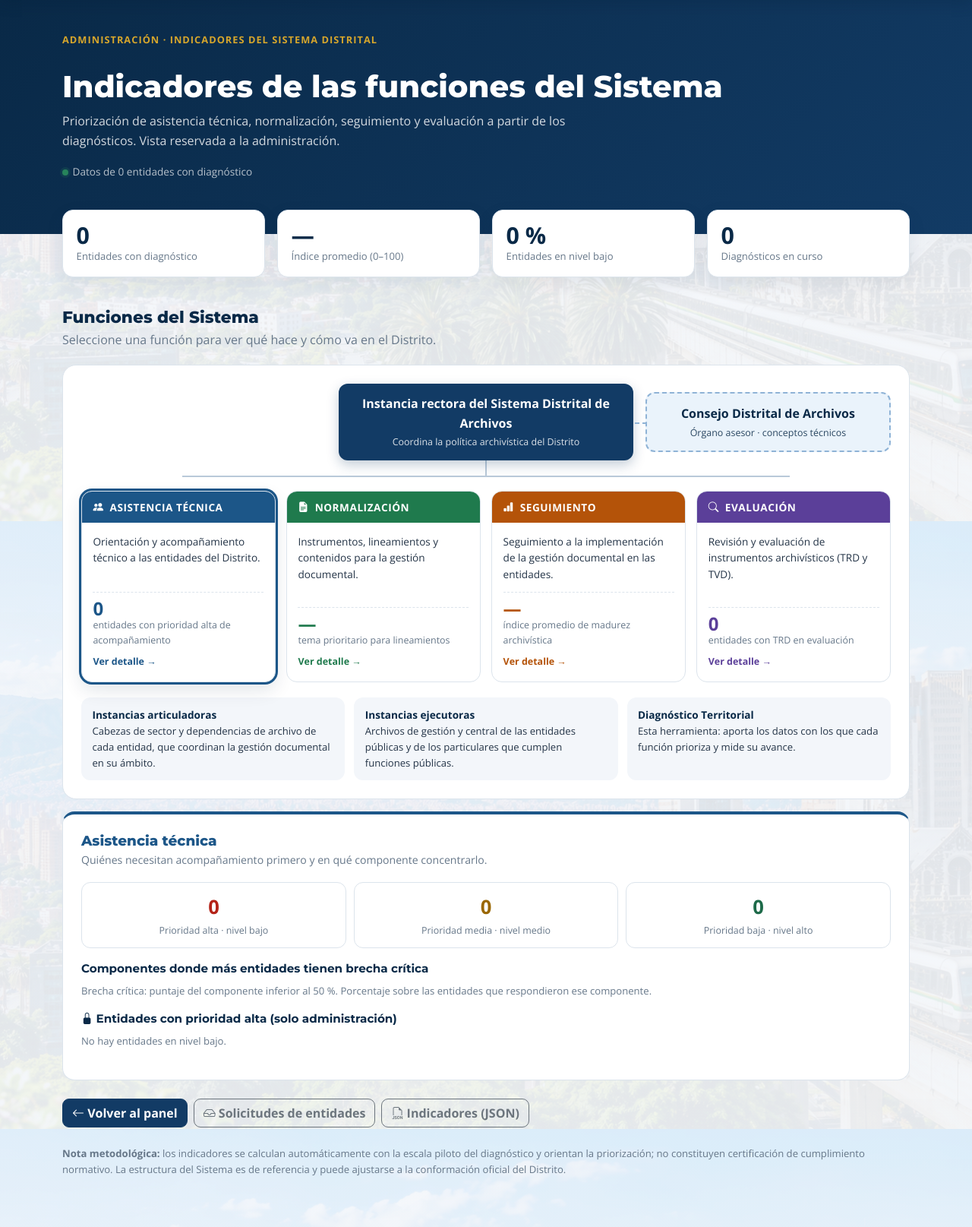
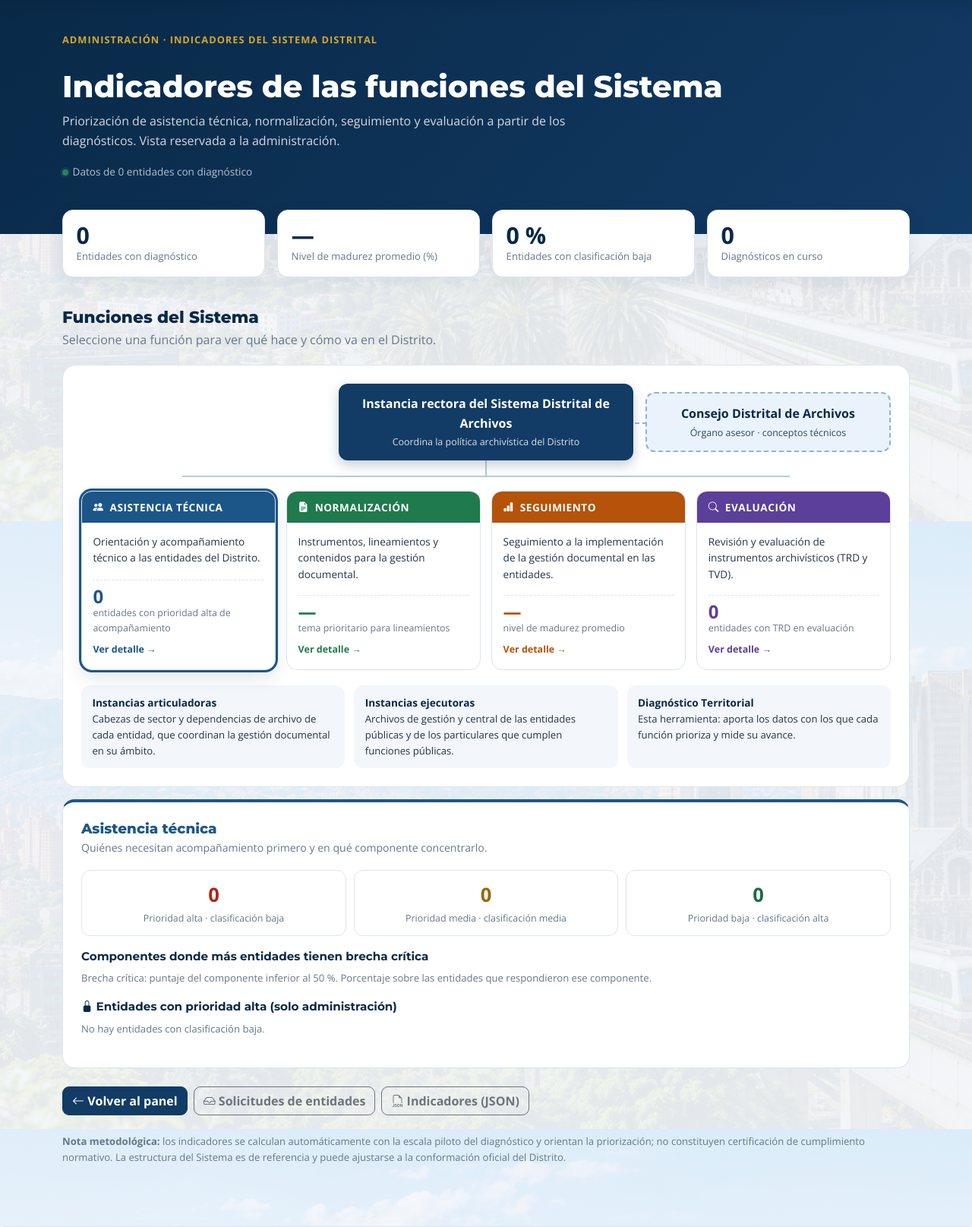
Before and after one commit to juancamilo0808-hash/diagnostico-archivistico-medellin, a Flask app: page /admin/sistema-distrital in a window 1280 px wide; the page is wider, and only the part inside the window is pictured. Shown: the part 114-1729 px from the top of that part at 76% size. Run offline with Flask 3, Linux system fonts and the light colour scheme; the visitor is signed in with stand-in values (Sample User, id 1).

Commit message:
Nivel de madurez en lugar de IMA y radicado CDA con NIT de la entidad
- Reemplaza IMA por «Nivel de madurez» y la clasificación Bajo/Medio/Alto por «Clasificación» en panel, inicio, mapa, ficha, resultado y Excel.
- Nuevo radicado CDA-<AT|EV>-<NIT>-<año>-<consecutivo>, con consecutivo por tipo que se reinicia cada año y validación del NIT.

```diff
--- a/app.py
+++ b/app.py
@@ -915,7 +915,7 @@ def exportar_excel():
         'P7 - TRD', 'P8 - Organización del archivo', 'P9 - PGD',
         'P10 - PINAR', 'P11', 'P12', 'P13', 'P14 - Organización e inventarios',
         'P15', 'P16 - Conservación', 'P17', 'P18', 'P19', 'P20', 'P21',
-        'Puntaje obtenido', 'Variables aplicables', 'IMA (%)', 'Nivel de madurez',
+        'Puntaje obtenido', 'Variables aplicables', 'Nivel de madurez (%)', 'Clasificación',
     ])
     ws.append(encabezados)
 
@@ -951,10 +951,10 @@ def exportar_excel():
         max_length = min(max(len(str(cell.value or '')) for cell in column_cells) + 2, 42)
         ws.column_dimensions[get_column_letter(column_cells[0].column)].width = max(max_length, 14)
 
-    resumen = wb.create_sheet('Resumen IMA')
+    resumen = wb.create_sheet('Resumen nivel de madurez')
     resumen.append([
         'ID de registro', 'Fecha de registro', 'Entidad / NIT', 'Naturaleza',
-        'Sector', 'Puntaje obtenido', 'Variables aplicables', 'IMA (%)', 'Nivel de madurez'
+        'Sector', 'Puntaje obtenido', 'Variables aplicables', 'Nivel de madurez (%)', 'Clasificación'
     ])
     for r in registros:
         resumen.append([
@@ -1005,7 +1005,7 @@ def exportar_excel():
     respuestas_ws = wb.create_sheet('Respuestas completas')
     respuestas_ws.append([
         'ID de registro', 'Fecha de registro', 'Código de entidad',
-        'Entidad / NIT', 'IMA (%)', 'Nivel', *campos_ordenados
+        'Entidad / NIT', 'Nivel de madurez (%)', 'Clasificación', *campos_ordenados
     ])
     for registro, respuestas in respuestas_registros:
         valores = []
@@ -1311,6 +1311,24 @@ app.jinja_env.globals['sda_anillo'] = [
 _CORREO_RE = re.compile(r'^[^@\s]+@[^@\s]+\.[^@\s]+$')
 
 
+def nit_base(nit):
+    """Dígitos del NIT sin el dígito de verificación (890905211-1 -> 890905211)."""
+    return re.sub(r'\D', '', (nit or '').split('-')[0])
+
+
+def generar_radicado(prefijo, nit):
+    """Radicado del Consejo Distrital de Archivos: CDA-<tipo>-<NIT>-<año>-<consecutivo>.
+    El consecutivo es independiente por tipo de solicitud y se reinicia cada año."""
+    anio = datetime.utcnow().year
+    patron = f'CDA-{prefijo}-%-{anio}-%'
+    n = SolicitudSistema.query.filter(SolicitudSistema.radicado.like(patron)).count() + 1
+    while True:
+        radicado = f'CDA-{prefijo}-{nit_base(nit)}-{anio}-{n:04d}'
+        if not SolicitudSistema.query.filter_by(radicado=radicado).first():
+            return radicado
+        n += 1
+
+
 def _sda_radicados_sesion():
     return list(session.get('sda_radicados', []))
 
@@ -1356,6 +1374,8 @@ def sistema_distrital_solicitud():
             errores['enlace_documentos'] = 'Ingrese un enlace https a la carpeta con los documentos.'
     elif v['enlace_documentos'] and not re.match(r'^https?://\S+$', v['enlace_documentos']):
         errores['enlace_documentos'] = 'El enlace debe comenzar por https://'
+    if v['nit'] and not 6 <= len(nit_base(v['nit'])) <= 10:
+        errores['nit'] = 'Ingrese un NIT válido, por ejemplo 890905211-1.'
     if not f.get('autoriza_datos'):
         errores['autoriza_datos'] = 'Debe autorizar el tratamiento de datos para radicar.'
     limites = {'entidad': 300, 'nit': 40, 'contacto_nombre': 200, 'contacto_cargo': 200, 'correo': 200,
@@ -1376,9 +1396,9 @@ def sistema_distrital_solicitud():
                              descripcion=v['descripcion'], estado='Radicada')
         db.session.add(s)
         db.session.flush()
-        s.radicado = f"SDA-{cfg['prefijo']}-{datetime.utcnow().year}-{s.id:05d}"
+        s.radicado = generar_radicado(cfg['prefijo'], v['nit'])
         db.session.add(SolicitudEvento(solicitud_id=s.id, estado='Radicada',
-                                       observacion='Solicitud recibida por el Sistema Distrital de Archivos.'))
+                                       observacion='Solicitud recibida por el Consejo Distrital de Archivos.'))
         db.session.commit()
     except Exception:
         db.session.rollback()
--- a/templates/admin_sistema_distrital.html
+++ b/templates/admin_sistema_distrital.html
@@ -126,8 +126,8 @@
 <div class="container pb-5">
   <div class="row g-3 sda-kpis">
     <div class="col-6 col-lg-3"><div class="sda-kpi"><div class="v">{{ d.n if ver else '—' }}</div><div class="l">Entidades con diagnóstico</div></div></div>
-    <div class="col-6 col-lg-3"><div class="sda-kpi"><div class="v">{{ d.promedio if ver and d.promedio is not none else '—' }}</div><div class="l">Índice promedio (0–100)</div></div></div>
-    <div class="col-6 col-lg-3"><div class="sda-kpi"><div class="v">{{ (d.niveles_pct.Bajo ~ ' %') if ver else '—' }}</div><div class="l">Entidades en nivel bajo</div></div></div>
+    <div class="col-6 col-lg-3"><div class="sda-kpi"><div class="v">{{ d.promedio if ver and d.promedio is not none else '—' }}</div><div class="l">Nivel de madurez promedio (%)</div></div></div>
+    <div class="col-6 col-lg-3"><div class="sda-kpi"><div class="v">{{ (d.niveles_pct.Bajo ~ ' %') if ver else '—' }}</div><div class="l">Entidades con clasificación baja</div></div></div>
     <div class="col-6 col-lg-3"><div class="sda-kpi"><div class="v">{{ d.en_curso if d else '—' }}</div><div class="l">Diagnósticos en curso</div></div></div>
   </div>
 
@@ -168,7 +168,7 @@
           <div class="hd"><i class="bi bi-bar-chart-fill"></i> Seguimiento</div>
           <div class="bd">
             <div class="desc">Seguimiento a la implementación de la gestión documental en las entidades.</div>
-            <div class="live"><div class="n">{{ d.promedio if ver and d.promedio is not none else '—' }}</div><div class="t">índice promedio de madurez archivística</div></div>
+            <div class="live"><div class="n">{{ d.promedio if ver and d.promedio is not none else '—' }}</div><div class="t">nivel de madurez promedio</div></div>
             <span class="more">Ver detalle →</span>
           </div>
         </button>
@@ -194,9 +194,9 @@
       <p class="sub">Quiénes necesitan acompañamiento primero y en qué componente concentrarlo.</p>
       {% if ver %}
       <div class="prio">
-        <div class="alta"><div class="n">{{ d.prioridades.Alta|length }}</div><div class="t">Prioridad alta · nivel bajo</div></div>
-        <div class="media"><div class="n">{{ d.prioridades.Media|length }}</div><div class="t">Prioridad media · nivel medio</div></div>
-        <div class="baja"><div class="n">{{ d.prioridades.Baja|length }}</div><div class="t">Prioridad baja · nivel alto</div></div>
+        <div class="alta"><div class="n">{{ d.prioridades.Alta|length }}</div><div class="t">Prioridad alta · clasificación baja</div></div>
+        <div class="media"><div class="n">{{ d.prioridades.Media|length }}</div><div class="t">Prioridad media · clasificación media</div></div>
+        <div class="baja"><div class="n">{{ d.prioridades.Baja|length }}</div><div class="t">Prioridad baja · clasificación alta</div></div>
       </div>
       <h4>Componentes donde más entidades tienen brecha crítica</h4>
       {% for c in d.componentes|sort(attribute='brecha_pct', reverse=true) if c.respondidas %}
@@ -207,10 +207,10 @@
       <h4><i class="bi bi-lock-fill"></i> Entidades con prioridad alta (solo administración)</h4>
       {% if d.prioridades.Alta %}
       <div class="table-responsive"><table class="table sda-table align-middle mb-0">
-        <thead><tr><th>Entidad</th><th>Sector</th><th class="text-end">Índice</th><th>Componente más débil</th><th></th></tr></thead>
+        <thead><tr><th>Entidad</th><th>Sector</th><th class="text-end">Nivel de madurez</th><th>Componente más débil</th><th></th></tr></thead>
         <tbody>{% for e in d.prioridades.Alta %}<tr><td>{{ e.nombre }}</td><td>{{ e.sector }}</td><td class="text-end">{{ e.ima }}</td><td>{{ e.componente_debil }}</td><td><a href="{{ url_for('resultado', censo_id=e.id) }}">Resultado</a></td></tr>{% endfor %}</tbody>
       </table></div>
-      {% else %}<p class="sda-note">No hay entidades en nivel bajo.</p>{% endif %}
+      {% else %}<p class="sda-note">No hay entidades con clasificación baja.</p>{% endif %}
       {% endif %}
       {% else %}<p class="sda-note mb-0">Los indicadores aparecerán cuando haya suficientes diagnósticos.</p>{% endif %}
     </div>
@@ -232,9 +232,9 @@
 
     <div class="sda-panel f-segu" id="panel-segu" role="tabpanel" aria-labelledby="tab-segu">
       <h3>Seguimiento</h3>
-      <p class="sub">Cómo está la gestión documental del Distrito por nivel, componente y sector.</p>
+      <p class="sub">Cómo está la gestión documental del Distrito por clasificación, componente y sector.</p>
       {% if ver %}
-      <h4>Distribución por nivel</h4>
+      <h4>Distribución por clasificación</h4>
       <div class="stack" role="img" aria-label="Bajo {{ d.niveles_pct.Bajo }} %, Medio {{ d.niveles_pct.Medio }} %, Alto {{ d.niveles_pct.Alto }} %">
         <span style="width: {{ d.niveles_pct.Bajo }}%; background:#dc3545"></span><span style="width: {{ d.niveles_pct.Medio }}%; background:#e0a800"></span><span style="width: {{ d.niveles_pct.Alto }}%; background:#198754"></span>
       </div>
@@ -245,7 +245,7 @@
       {% endfor %}
       <h4>Por sector</h4>
       <div class="table-responsive"><table class="table sda-table mb-0">
-        <thead><tr><th>Sector</th><th class="text-end">Entidades</th><th class="text-end">Índice promedio</th></tr></thead>
+        <thead><tr><th>Sector</th><th class="text-end">Entidades</th><th class="text-end">Nivel de madurez promedio (%)</th></tr></thead>
         <tbody>{% for s in d.sectores %}<tr><td>{{ s.sector }}</td><td class="text-end">{{ s.entidades }}</td><td class="text-end">{{ s.promedio }}</td></tr>{% endfor %}</tbody>
       </table></div>
       <p class="sda-note mt-2">Se toma el diagnóstico más reciente de cada entidad ({{ d.n }} entidades; {{ d.diagnosticos_totales }} diagnósticos registrados en total).</p>
--- a/templates/index.html
+++ b/templates/index.html
@@ -19,7 +19,7 @@
         </div>
         <div class="row g-4 hero-features">
             <div class="col-lg-4"><div class="feature-card"><div class="feature-number">01</div><div class="feature-icon"><i class="bi bi-file-earmark-text"></i></div><div class="feature-body"><h3>Recopilación</h3><p>Registro estructurado de la información de cada entidad.</p></div><div class="feature-progress blue"></div></div></div>
-            <div class="col-lg-4"><div class="feature-card gold"><div class="feature-number">02</div><div class="feature-icon"><i class="bi bi-bar-chart-fill"></i></div><div class="feature-body"><h3>Medición IMA</h3><p>Cálculo automático del Índice de Madurez Archivística.</p></div><div class="feature-progress gold"></div></div></div>
+            <div class="col-lg-4"><div class="feature-card gold"><div class="feature-number">02</div><div class="feature-icon"><i class="bi bi-bar-chart-fill"></i></div><div class="feature-body"><h3>Nivel de madurez</h3><p>Cálculo automático del nivel de madurez archivística.</p></div><div class="feature-progress gold"></div></div></div>
             <div class="col-lg-4"><div class="feature-card green"><div class="feature-number">03</div><div class="feature-icon"><i class="bi bi-bullseye"></i></div><div class="feature-body"><h3>Seguimiento</h3><p>Consolidación de resultados para análisis y toma de decisiones.</p></div><div class="feature-progress green"></div></div></div>
         </div>
     </div>
--- a/templates/mapa_entidades.html
+++ b/templates/mapa_entidades.html
@@ -133,7 +133,7 @@
         <dt class="col-5">Responsable GD</dt><dd class="col-7">${escapeHtml(e.responsable || 'No informado')}</dd>
         <dt class="col-5">Correo</dt><dd class="col-7">${e.correo ? `<a href="mailto:${escapeHtml(e.correo)}">${escapeHtml(e.correo)}</a>` : 'No informado'}</dd>
       </dl>
-      ${d ? `<div class="alert alert-success small"><strong>Diagnóstico relacionado</strong><br>IMA: ${escapeHtml(d.ima)} % · ${escapeHtml(d.nivel)}<br>Fecha: ${escapeHtml(d.fecha || 'No disponible')}<br><a class="btn btn-sm btn-primary mt-2" href="/resultado/${encodeURIComponent(d.id)}">Consultar resultado</a></div>` : '<div class="alert alert-secondary small">No tiene un diagnóstico relacionado.</div>'}
+      ${d ? `<div class="alert alert-success small"><strong>Diagnóstico relacionado</strong><br>Nivel de madurez: ${escapeHtml(d.ima)} % · Clasificación: ${escapeHtml(d.nivel)}<br>Fecha: ${escapeHtml(d.fecha || 'No disponible')}<br><a class="btn btn-sm btn-primary mt-2" href="/resultado/${encodeURIComponent(d.id)}">Consultar resultado</a></div>` : '<div class="alert alert-secondary small">No tiene un diagnóstico relacionado.</div>'}
       <p class="small mb-2"><a class="btn btn-outline-primary btn-sm" href="${escapeHtml(googleMapsUrl(e))}" target="_blank" rel="noopener noreferrer"><i class="bi bi-google me-1"></i> Verificar sede en Google Maps</a></p>
       <div class="alert ${coord ? 'alert-success' : 'alert-warning'} small" id="estadoCoordenadas">${coord ? `Coordenadas guardadas: ${escapeHtml(coord)}` : 'Esta entidad todavía no tiene coordenadas verificadas.'}</div>
       ${e.codigo ? `
--- a/templates/servicios_en_linea.html
+++ b/templates/servicios_en_linea.html
@@ -95,7 +95,7 @@
             <h3>{{ 'Solicitud de asistencia técnica' if prefijo == 'asistencia' else 'Radicación de TRD o TVD para evaluación' }}</h3>
             <p>{{ 'Cuéntenos qué necesita su entidad; se asignará un profesional y podrá seguir la atención con su radicado.' if prefijo == 'asistencia' else 'Comparta el enlace a la carpeta (Drive, OneDrive o similar) con el instrumento, la memoria descriptiva y los anexos. El equipo evaluador revisará la documentación antes de la mesa técnica.' }}</p>
           </div>
-          <span class="svc-badge"><i class="bi bi-hash"></i> Radicado SDA-{{ cfg.prefijo }}</span>
+          <span class="svc-badge"><i class="bi bi-hash"></i> Radicado CDA-{{ cfg.prefijo }}</span>
         </div>
         <form method="post" action="{{ url_for('sistema_distrital_solicitud') }}" novalidate class="sda-form">
           <input type="hidden" name="tipo" value="{{ prefijo }}">
@@ -148,7 +148,7 @@
             <h3>Consulte el estado de su trámite</h3>
             <p class="sda-note mt-1">Ingrese el radicado y el correo con el que hizo la solicitud.</p>
             <form method="post" action="{{ url_for('sistema_distrital_tramite') }}" class="d-grid gap-3 mt-3">
-              <div class="sda-field"><label class="form-label" for="c-rad">Número de radicado</label><input class="form-control form-control-lg" id="c-rad" name="radicado" placeholder="SDA-AT-2026-00001" required></div>
+              <div class="sda-field"><label class="form-label" for="c-rad">Número de radicado</label><input class="form-control form-control-lg" id="c-rad" name="radicado" placeholder="CDA-AT-890905211-2026-0001" required></div>
               <div class="sda-field"><label class="form-label" for="c-cor">Correo registrado</label><input class="form-control form-control-lg" id="c-cor" name="correo" type="email" required></div>
               <button class="btn btn-primary btn-lg" type="submit"><i class="bi bi-search"></i> Consultar</button>
             </form>
--- a/templates/sistema_distrital_tramite.html
+++ b/templates/sistema_distrital_tramite.html
@@ -91,7 +91,7 @@
     <p class="text-secondary">Use el número de radicado que recibió y el correo con el que hizo la solicitud.</p>
     {% if error %}<div class="alert alert-danger">{{ error }}</div>{% endif %}
     <form method="post" class="tr-form d-grid gap-3">
-      <div><label class="form-label fw-semibold" for="radicado">Número de radicado</label><input class="form-control form-control-lg" id="radicado" name="radicado" value="{{ radicado }}" placeholder="SDA-AT-2026-00001" required></div>
+      <div><label class="form-label fw-semibold" for="radicado">Número de radicado</label><input class="form-control form-control-lg" id="radicado" name="radicado" value="{{ radicado }}" placeholder="CDA-AT-890905211-2026-0001" required></div>
       <div><label class="form-label fw-semibold" for="correo">Correo registrado</label><input class="form-control form-control-lg" id="correo" name="correo" type="email" required></div>
       <button class="btn btn-primary btn-lg" type="submit"><i class="bi bi-search"></i> Consultar</button>
     </form>
```
Also changed, not shown: templates/admin.html (+10 -10 lines), templates/admin_ficha.html (+12 -12 lines), templates/resultado.html (+4 -3 lines).
